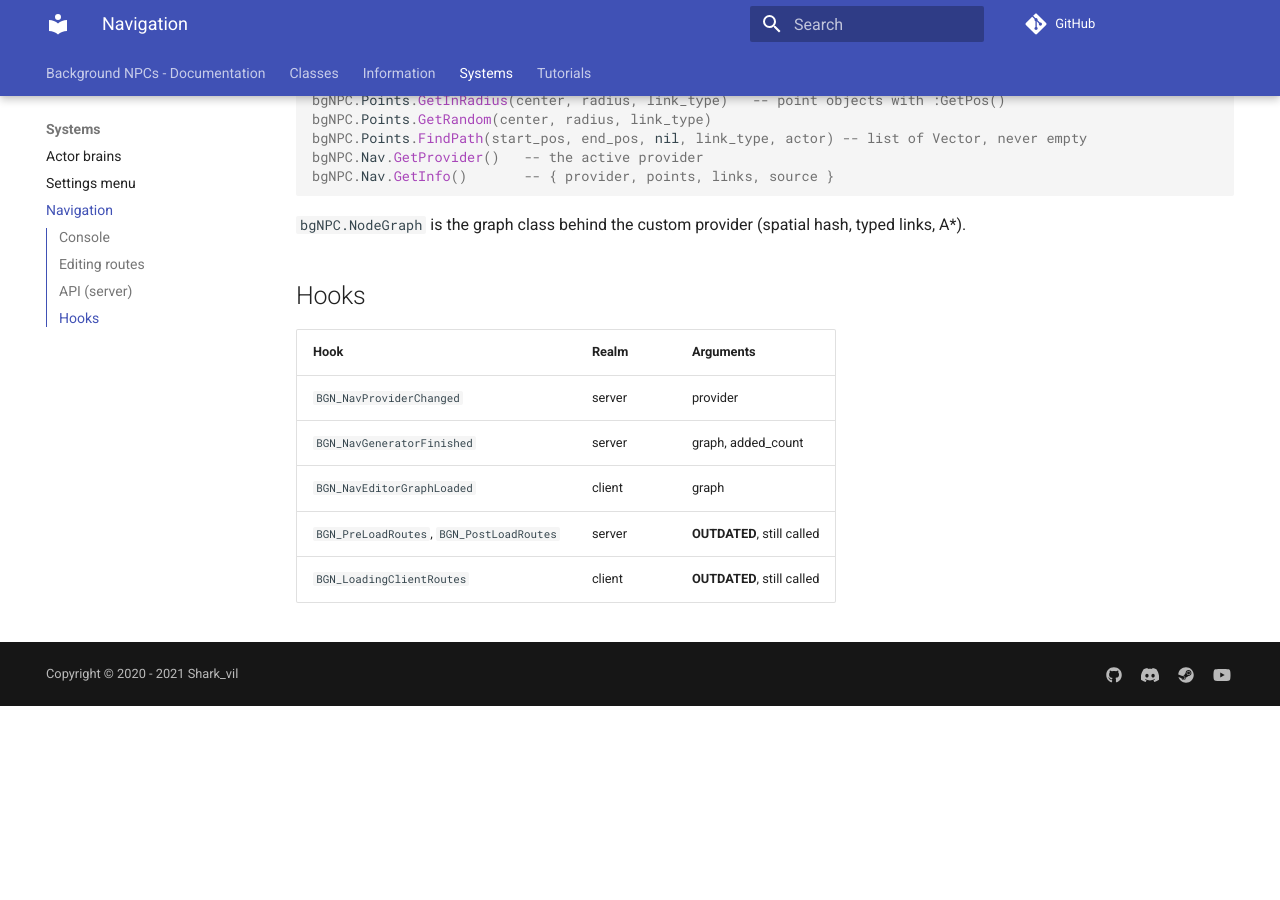
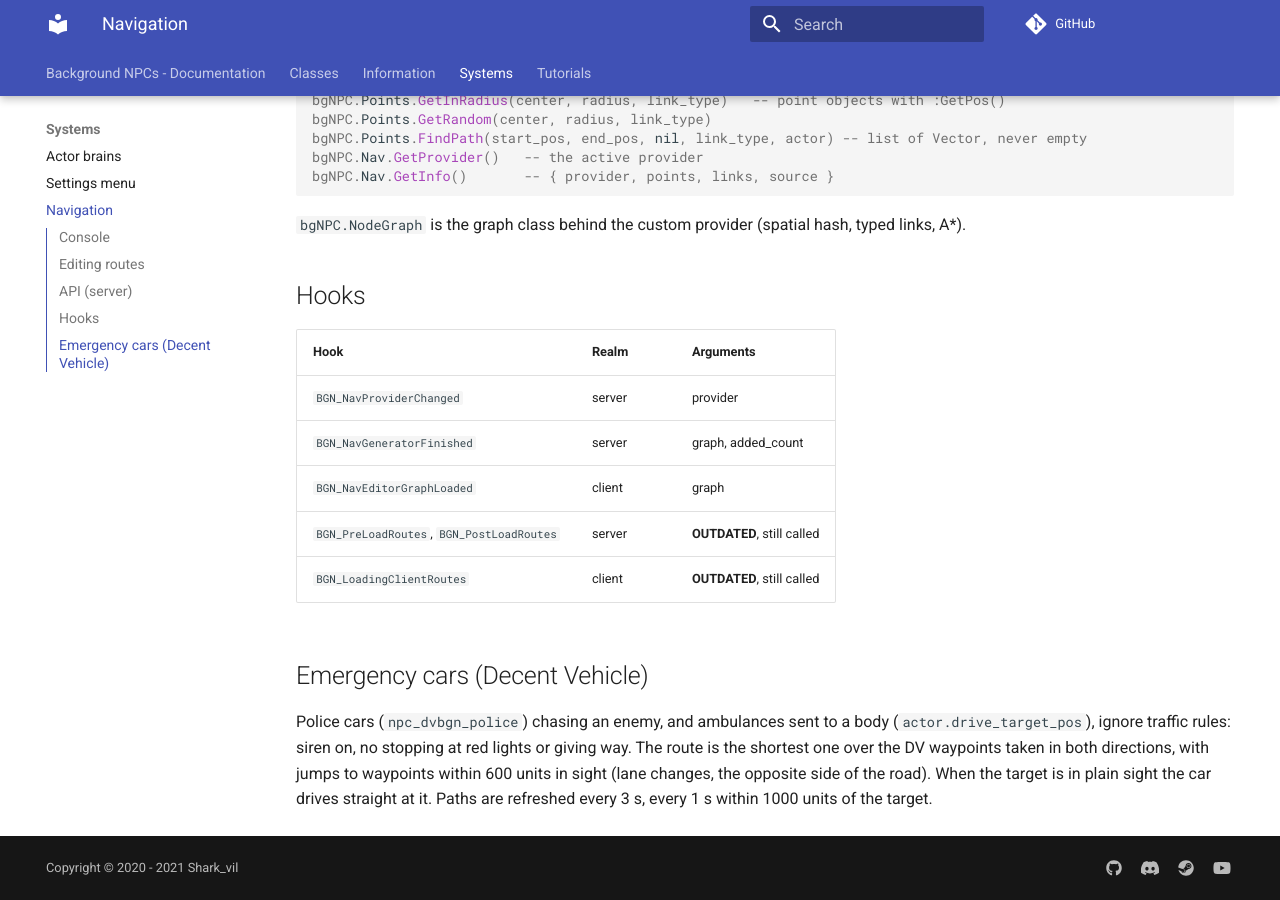
Before and after one commit to Shark-vil/background-citizens, an MkDocs documentation site: the page built from docs/systems/navigation.md, in a window 1280 px wide and 900 px high, scrolled down 1376 px. Built offline with MkDocs 1.6.1 and Material for MkDocs 9.7.7, drawn with Linux system fonts in a browser that asks for light colours; comment, search, counter and statistics services are not loaded; before the commit the page ends 2082 px from its top, so only the background shows below that.

Commit message:
DV police: shortest chase path ignoring traffic rules
The chase A* summed squared distances, compared lane jumps with the whole path
cost, gave path nodes neighbours that pointed at unrelated DV waypoints and
traced through the world. It now runs bgNPC.AStar over the DV waypoints in
both directions plus jumps to nearby visible waypoints, drives straight at a
target in sight, ignores lights and waits, and keeps speed limits off the
shared DV waypoints. The same car drives to actor.drive_target_pos (medics).

Co-Authored-By: Claude Opus 5.5 <noreply@anthropic.com>

```diff
--- a/docs/systems/navigation.md
+++ b/docs/systems/navigation.md
@@ -56,3 +56,11 @@ bgNPC.Nav.GetInfo()       -- { provider, points, links, source }
 | `BGN_NavEditorGraphLoaded` | client | graph |
 | `BGN_PreLoadRoutes`, `BGN_PostLoadRoutes` | server | **OUTDATED**, still called |
 | `BGN_LoadingClientRoutes` | client | **OUTDATED**, still called |
+
+## Emergency cars (Decent Vehicle)
+
+Police cars (`npc_dvbgn_police`) chasing an enemy, and ambulances sent to a body (`actor.drive_target_pos`),
+ignore traffic rules: siren on, no stopping at red lights or giving way. The route is the shortest one over
+the DV waypoints taken in both directions, with jumps to waypoints within 600 units in sight (lane changes,
+the opposite side of the road). When the target is in plain sight the car drives straight at it.
+Paths are refreshed every 3 s, every 1 s within 1000 units of the target.
```
Also changed, not shown: 2 other files.
